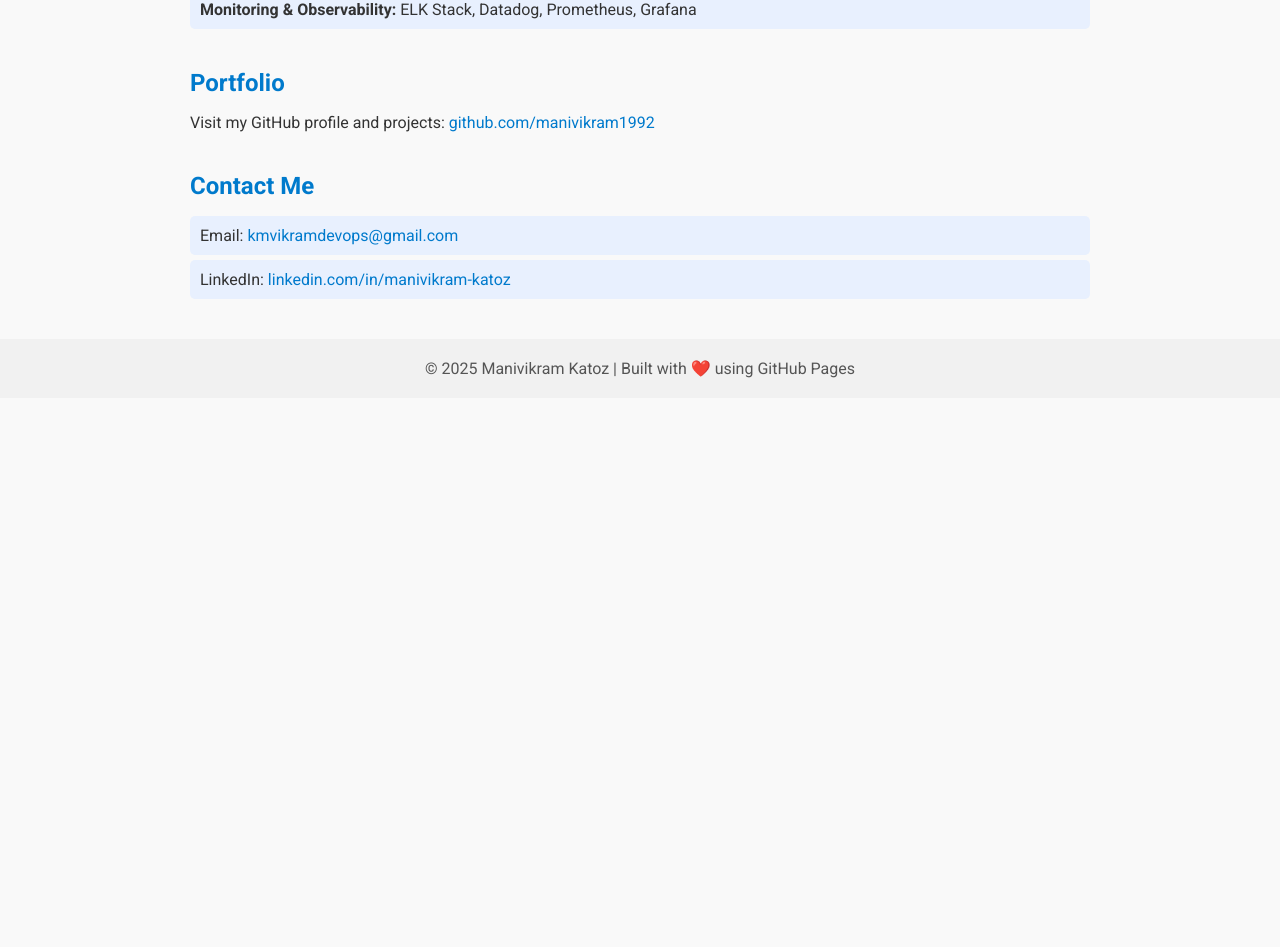
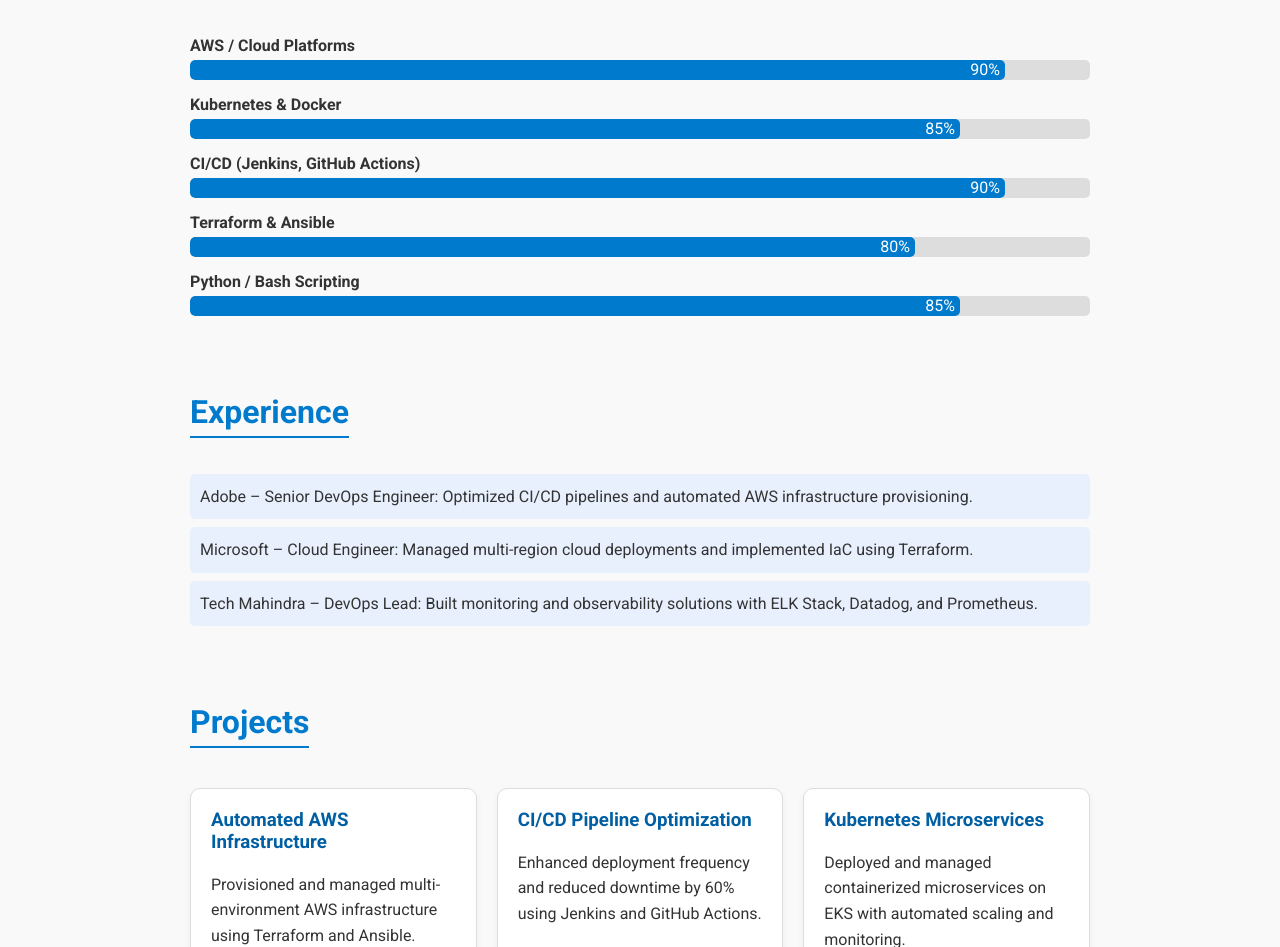
Before and after one commit to Manivikram1992/Manivikram1992.github.io, a plain HTML site: page index.html in a window 1280 px wide. Shown: the part 615-1562 px from the top of the page. Before the commit the page ends 1013 px from the top, so only its background shows below. Drawn offline with Linux system fonts and the light colour scheme.

Commit message:
Updated index.html
added skills and projects

```diff
--- a/index.html
+++ b/index.html
@@ -12,38 +12,62 @@
         padding: 0;
         background-color: #f9f9f9;
         color: #333;
+        scroll-behavior: smooth;
     }
     header {
         background-color: #007acc;
         color: white;
-            padding: 40px 20px;
+        padding: 60px 20px;
         text-align: center;
     }
     header h1 {
         margin: 0;
-            font-size: 2.5rem;
+        font-size: 2.8rem;
     }
     header p {
         margin: 10px 0 0 0;
-            font-size: 1.2rem;
+        font-size: 1.3rem;
+    }
+    nav {
+        background: #005fa3;
+        display: flex;
+        justify-content: center;
+        padding: 10px 0;
+    }
+    nav a {
+        color: white;
+        margin: 0 15px;
+        text-decoration: none;
+        font-weight: bold;
+    }
+    nav a:hover {
+        text-decoration: underline;
     }
     section {
         max-width: 900px;
-            margin: 40px auto;
+        margin: 50px auto;
         padding: 0 20px;
     }
     h2 {
         color: #007acc;
-            margin-bottom: 15px;
+        margin-bottom: 20px;
+        font-size: 2rem;
+        border-bottom: 2px solid #007acc;
+        display: inline-block;
+        padding-bottom: 5px;
+    }
+    p, li {
+        font-size: 1rem;
+        line-height: 1.6;
     }
     ul {
-            list-style-type: none;
+        list-style: none;
         padding-left: 0;
     }
     li {
+        margin: 8px 0;
+        padding: 10px;
         background: #e8f0fe;
-            margin: 5px 0;
-            padding: 10px;
         border-radius: 5px;
     }
     a {
@@ -53,55 +77,163 @@
     a:hover {
         text-decoration: underline;
     }
+    .skills {
+        margin-top: 20px;
+    }
+    .skill {
+        margin-bottom: 15px;
+    }
+    .skill-name {
+        font-weight: bold;
+    }
+    .skill-bar {
+        background: #ddd;
+        border-radius: 5px;
+        overflow: hidden;
+        height: 20px;
+        margin-top: 5px;
+    }
+    .skill-level {
+        height: 100%;
+        background-color: #007acc;
+        width: 0;
+        text-align: right;
+        padding-right: 5px;
+        color: white;
+        line-height: 20px;
+        border-radius: 5px;
+    }
+    .projects {
+        display: grid;
+        grid-template-columns: repeat(auto-fit, minmax(250px, 1fr));
+        gap: 20px;
+        margin-top: 20px;
+    }
+    .project-card {
+        background: white;
+        border: 1px solid #ddd;
+        padding: 20px;
+        border-radius: 10px;
+        box-shadow: 0 4px 8px rgba(0,0,0,0.05);
+    }
+    .project-card h3 {
+        margin-top: 0;
+        color: #005fa3;
+    }
     footer {
         text-align: center;
-            padding: 20px;
+        padding: 25px;
         background: #f1f1f1;
         color: #555;
-            margin-top: 40px;
+        margin-top: 50px;
     }
 </style>
 </head>
 <body>
+
 <header>
     <h1>Manivikram Katoz</h1>
     <p>Senior DevOps Engineer | Cloud Infrastructure | CI/CD | Automation</p>
 </header>
 
-    <section>
+<nav>
+    <a href="#about">About</a>
+    <a href="#skills">Skills</a>
+    <a href="#experience">Experience</a>
+    <a href="#projects">Projects</a>
+    <a href="#contact">Contact</a>
+</nav>
+
+<section id="about">
     <h2>About Me</h2>
     <p>
-            I am a passionate DevOps Engineer with 8+ years of experience in cloud infrastructure, automation, and containerization. I specialize in AWS, Azure, GCP, Kubernetes, Docker, Ansible, Terraform, and Python scripting. My goal is to create scalable, secure, and efficient systems while mentoring teams and driving operational excellence.
+        I am a passionate DevOps Engineer with 8+ years of experience in cloud infrastructure, automation, and containerization.
+        I specialize in AWS, Azure, GCP, Kubernetes, Docker, Ansible, Terraform, and Python scripting.
+        My goal is to create scalable, secure, and efficient systems while mentoring teams and driving operational excellence.
     </p>
 </section>
 
-    <section>
+<section id="skills">
     <h2>Skills</h2>
+    <div class="skills">
+        <div class="skill">
+            <div class="skill-name">AWS / Cloud Platforms</div>
+            <div class="skill-bar"><div class="skill-level" data-level="90%">90%</div></div>
+        </div>
+        <div class="skill">
+            <div class="skill-name">Kubernetes & Docker</div>
+            <div class="skill-bar"><div class="skill-level" data-level="85%">85%</div></div>
+        </div>
+        <div class="skill">
+            <div class="skill-name">CI/CD (Jenkins, GitHub Actions)</div>
+            <div class="skill-bar"><div class="skill-level" data-level="90%">90%</div></div>
+        </div>
+        <div class="skill">
+            <div class="skill-name">Terraform & Ansible</div>
+            <div class="skill-bar"><div class="skill-level" data-level="80%">80%</div></div>
+        </div>
+        <div class="skill">
+            <div class="skill-name">Python / Bash Scripting</div>
+            <div class="skill-bar"><div class="skill-level" data-level="85%">85%</div></div>
+        </div>
+    </div>
+</section>
+
+<section id="experience">
+    <h2>Experience</h2>
     <ul>
-            <li><strong>Cloud Platforms:</strong> AWS, Azure, GCP</li>
-            <li><strong>Containerization & Orchestration:</strong> Docker, Kubernetes, OpenShift</li>
-            <li><strong>CI/CD Tools:</strong> Jenkins, GitHub Actions, GitLab, Azure DevOps</li>
-            <li><strong>Infrastructure as Code:</strong> Terraform, Ansible, CloudFormation</li>
-            <li><strong>Scripting & Automation:</strong> Python, Bash, PowerShell, YAML, JSON</li>
-            <li><strong>Monitoring & Observability:</strong> ELK Stack, Datadog, Prometheus, Grafana</li>
+        <li>Adobe – Senior DevOps Engineer: Optimized CI/CD pipelines and automated AWS infrastructure provisioning.</li>
+        <li>Microsoft – Cloud Engineer: Managed multi-region cloud deployments and implemented IaC using Terraform.</li>
+        <li>Tech Mahindra – DevOps Lead: Built monitoring and observability solutions with ELK Stack, Datadog, and Prometheus.</li>
     </ul>
 </section>
 
-    <section>
-        <h2>Portfolio</h2>
-        <p>Visit my GitHub profile and projects: <a href="https://github.com/manivikram1992" target="_blank">github.com/manivikram1992</a></p>
+<section id="projects">
+    <h2>Projects</h2>
+    <div class="projects">
+        <div class="project-card">
+            <h3>Automated AWS Infrastructure</h3>
+            <p>Provisioned and managed multi-environment AWS infrastructure using Terraform and Ansible.</p>
+        </div>
+        <div class="project-card">
+            <h3>CI/CD Pipeline Optimization</h3>
+            <p>Enhanced deployment frequency and reduced downtime by 60% using Jenkins and GitHub Actions.</p>
+        </div>
+        <div class="project-card">
+            <h3>Kubernetes Microservices</h3>
+            <p>Deployed and managed containerized microservices on EKS with automated scaling and monitoring.</p>
+        </div>
+        <div class="project-card">
+            <h3>Observability & Monitoring</h3>
+            <p>Implemented centralized logging, metrics, and alerting using ELK Stack, Prometheus, and Grafana.</p>
+        </div>
+    </div>
 </section>
 
-    <section>
+<section id="contact">
     <h2>Contact Me</h2>
     <ul>
         <li>Email: <a href="mailto:kmvikramdevops@gmail.com">kmvikramdevops@gmail.com</a></li>
         <li>LinkedIn: <a href="https://linkedin.com/in/manivikram-katoz" target="_blank">linkedin.com/in/manivikram-katoz</a></li>
+        <li>GitHub: <a href="https://github.com/manivikram1992" target="_blank">github.com/manivikram1992</a></li>
     </ul>
 </section>
 
 <footer>
     &copy; 2025 Manivikram Katoz | Built with ❤️ using GitHub Pages
 </footer>
+
+<script>
+    // Animate skill bars
+    window.addEventListener('scroll', () => {
+        document.querySelectorAll('.skill-level').forEach(bar => {
+            const rect = bar.getBoundingClientRect();
+            if(rect.top < window.innerHeight) {
+                bar.style.width = bar.getAttribute('data-level');
+            }
+        });
+    });
+</script>
+
 </body>
 </html>
```
Lines whose indentation alone changed are shown as unchanged.
